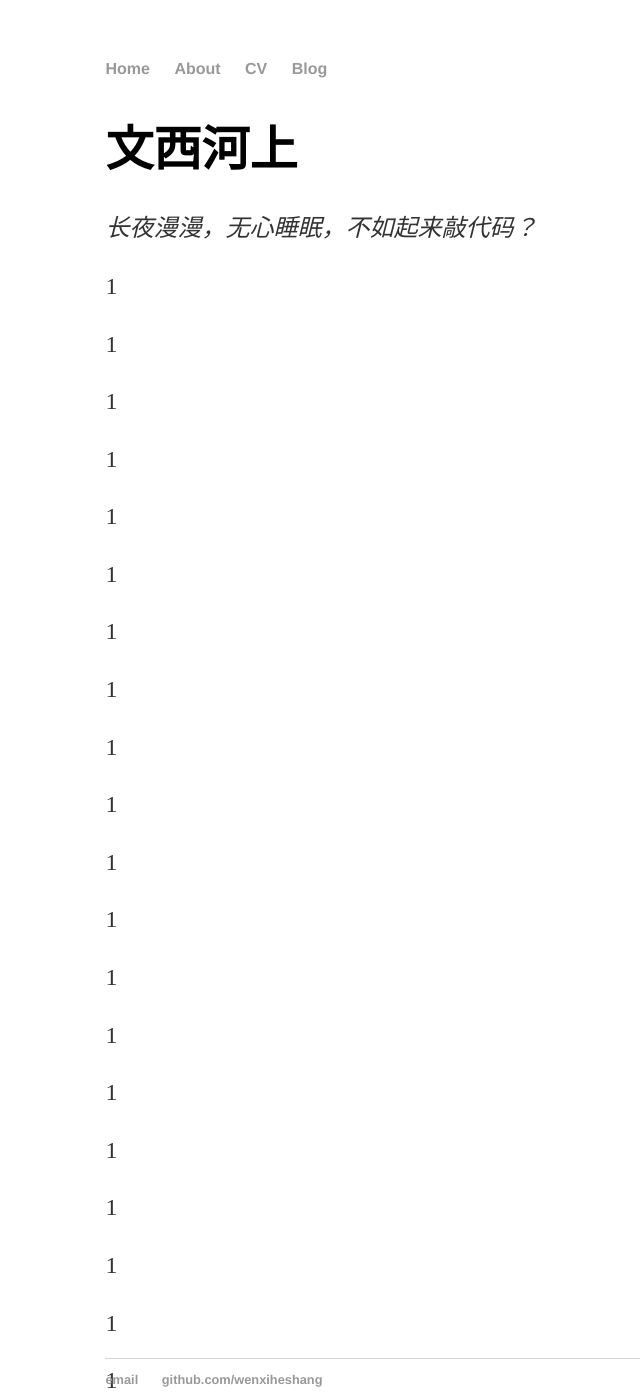
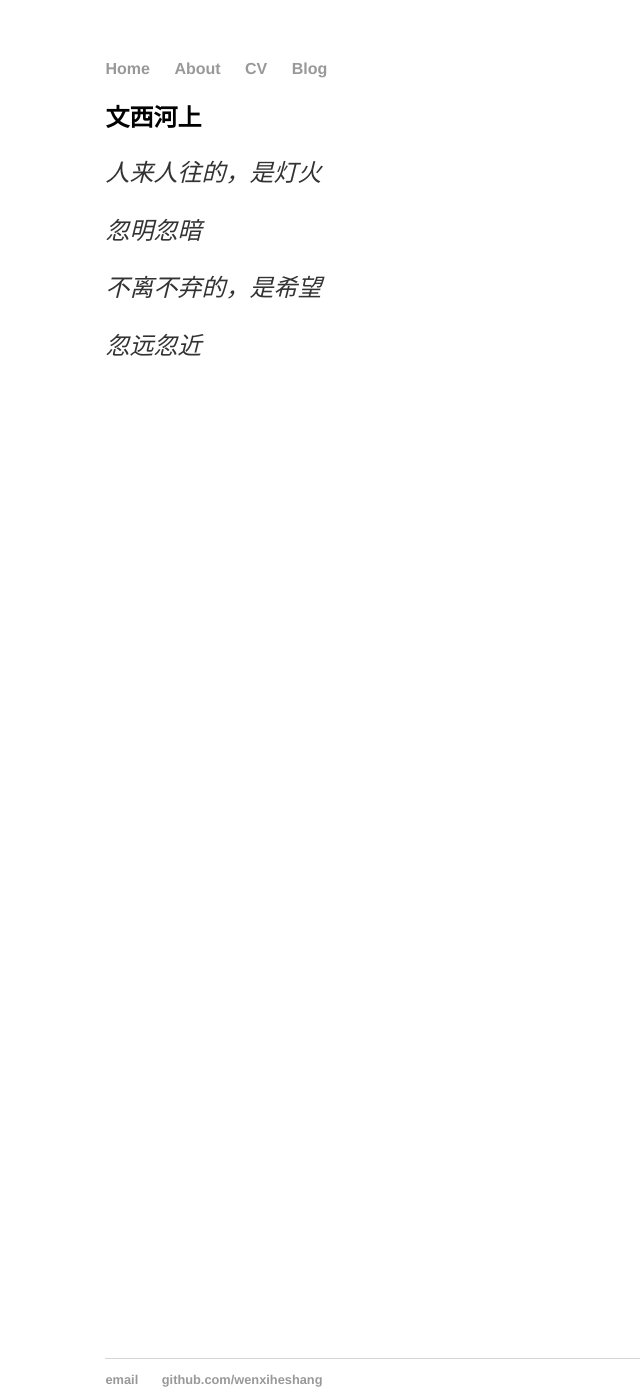
Before and after one commit to xxleyi/xxleyi.github.io, a Jekyll site: the page built from index.html, in a window 1280 px wide and 1400 px high. Shown: the whole window, without its empty margins (139-779 px from the left). Built offline with Jekyll 4.4.1, drawn with Linux system fonts in a browser that asks for light colours; some of the changed text lies outside the part shown.

Commit message:
update the index.html

```diff
--- a/index.html
+++ b/index.html
@@ -2,189 +2,10 @@
 layout: default
 title: 文西河上
 ---
-<div class="blurb">
-	<h1>文西河上</h1>
-	<p><em>长夜漫漫，无心睡眠，不如起来敲代码？</em></p>
-	<p>1</p>
-	<p>1</p>
-	<p>1</p>
-	<p>1</p>
-	<p>1</p>
-	<p>1</p>
-	<p>1</p>
-	<p>1</p>
-	<p>1</p>
-	<p>1</p>
-	<p>1</p>
-	<p>1</p>
-	<p>1</p>
-	<p>1</p>
-	<p>1</p>
-	<p>1</p>
-	<p>1</p>
-	<p>1</p>
-	<p>1</p>
-	<p>1</p>
-	<p>1</p>
-	<p>1</p>
-	<p>1</p>
-	<p>1</p>
-	<p>1</p>
-	<p>1</p>
-	<p>1</p>
-	<p>1</p>
-	<p>1</p>
-	<p>1</p>
-	<p>1</p>
-	<p>1</p>
-	<p>1</p>
-	<p>1</p>
-	<p>1</p>
-	<p>1</p>
-	<p>1</p>
-	<p>1</p>
-	<p>1</p>
-	<p>1</p>
-	<p>1</p>
-	<p>1</p>
-	<p>1</p>
-	<p>1</p>
-	<p>1</p>
-	<p>1</p>
-	<p>1</p>
-	<p>1</p>
-	<p>1</p>
-	<p>1</p>
-	<p>1</p>
-	<p>1</p>
-	<p>1</p>
-	<p>1</p>
-	<p>1</p>
-	<p>1</p>
-	<p>1</p>
-	<p>1</p>
-	<p>1</p>
-	<p>1</p>
-	<p>1</p>
-	<p>1</p>
-	<p>1</p>
-	<p>1</p>
-	<p>1</p>
-	<p>1</p>
-	<p>1</p>
-	<p>1</p>
-	<p>1</p>
-	<p>1</p>
-	<p>1</p>
-	<p>1</p>
-	<p>1</p>
-	<p>1</p>
-	<p>1</p>
-	<p>1</p>
-	<p>1</p>
-	<p>1</p>
-	<p>1</p>
-	<p>1</p>
-	<p>1</p>
-	<p>1</p>
-	<p>1</p>
-	<p>1</p>
-	<p>1</p>
-	<p>1</p>
-	<p>1</p>
-	<p>1</p>
-	<p>1</p>
-	<p>1</p>
-	<p>1</p>
-	<p>1</p>
-	<p>1</p>
-	<p>1</p>
-	<p>1</p>
-	<p>1</p>
-	<p>1</p>
-	<p>1</p>
-	<p>1</p>
-	<p>1</p>
-	<p>1</p>
-	<p>1</p>
-	<p>1</p>
-	<p>1</p>
-	<p>1</p>
-	<p>1</p>
-	<p>1</p>
-	<p>1</p>
-	<p>1</p>
-	<p>1</p>
-	<p>1</p>
-	<p>1</p>
-	<p>1</p>
-	<p>1</p>
-	<p>1</p>
-	<p>1</p>
-	<p>1</p>
-	<p>1</p>
-	<p>1</p>
-	<p>1</p>
-	<p>1</p>
-	<p>1</p>
-	<p>1</p>
-	<p>1</p>
-	<p>1</p>
-	<p>1</p>
-	<p>1</p>
-	<p>1</p>
-	<p>1</p>
-	<p>1</p>
-	<p>1</p>
-	<p>1</p>
-	<p>1</p>
-	<p>1</p>
-	<p>1</p>
-	<p>1</p>
-	<p>1</p>
-	<p>1</p>
-	<p>1</p>
-	<p>1</p>
-	<p>1</p>
-	<p>1</p>
-	<p>1</p>
-	<p>1</p>
-	<p>1</p>
-	<p>1</p>
-	<p>1</p>
-	<p>1</p>
-	<p>1</p>
-	<p>1</p>
-	<p>1</p>
-	<p>1</p>
-	<p>1</p>
-	<p>1</p>
-	<p>1</p>
-	<p>1</p>
-	<p>1</p>
-	<p>1</p>
-	<p>1</p>
-	<p>1</p>
-	<p>1</p>
-	<p>1</p>
-	<p>1</p>
-	<p>1</p>
-	<p>1</p>
-	<p>1</p>
-	<p>1</p>
-	<p>1</p>
-	<p>1</p>
-	<p>1</p>
-	<p>1</p>
-	<p>1</p>
-	<p>1</p>
-	<p>1</p>
-	<p>1</p>
-	<p>1</p>
-	<p>1</p>
-	<p>1</p>
-	<p>1</p>
-	<p>1</p>
-	<p>1</p>
-
-</div><!-- /.blurb -->
+<div>
+	<h2>文西河上</h2>
+	<p><em>人来人往的，是灯火</em></p>
+	<p><em>忽明忽暗</em></p>
+	<p><em>不离不弃的，是希望</em></p>
+	<p><em>忽远忽近</em></p>
+</div>
```
